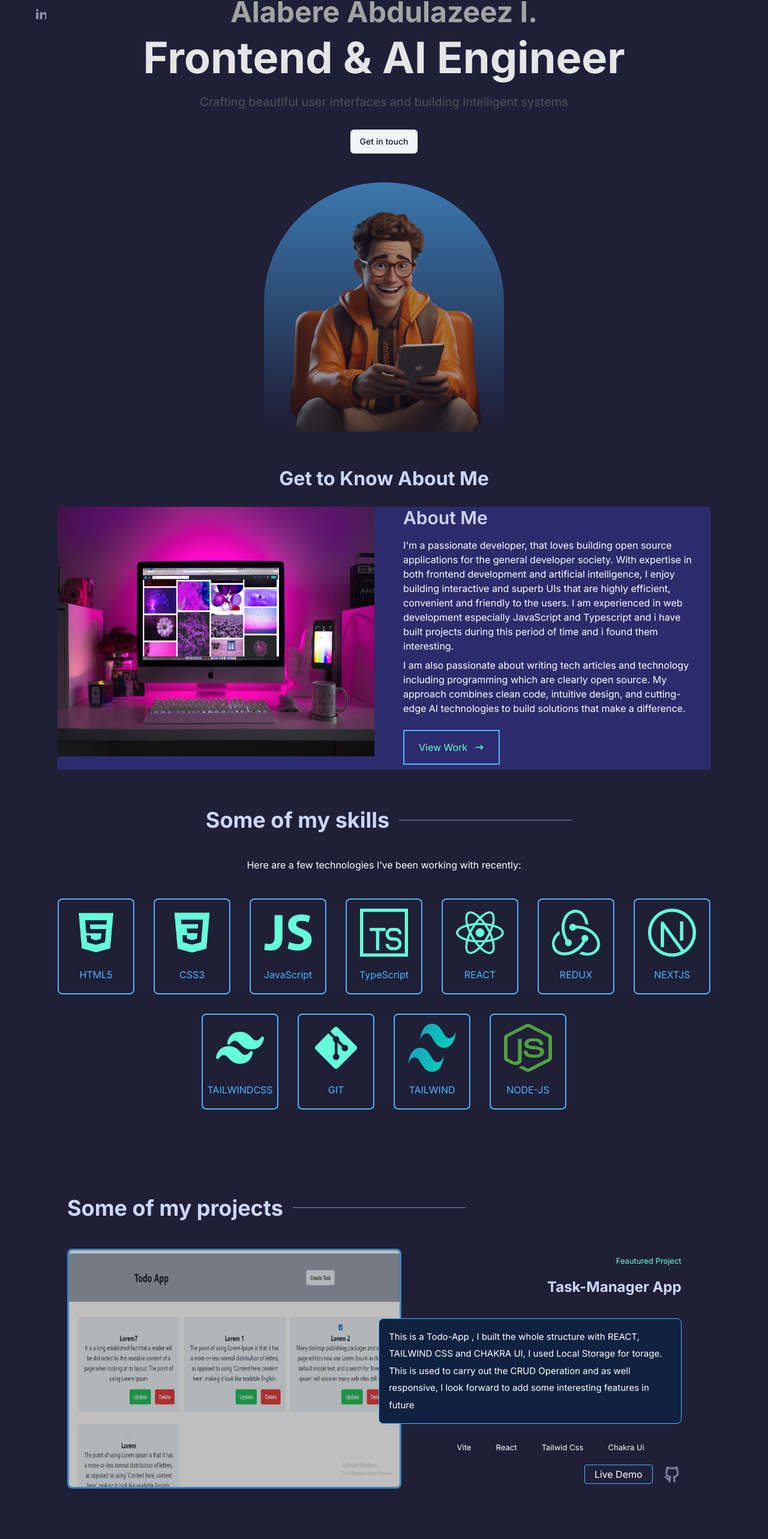
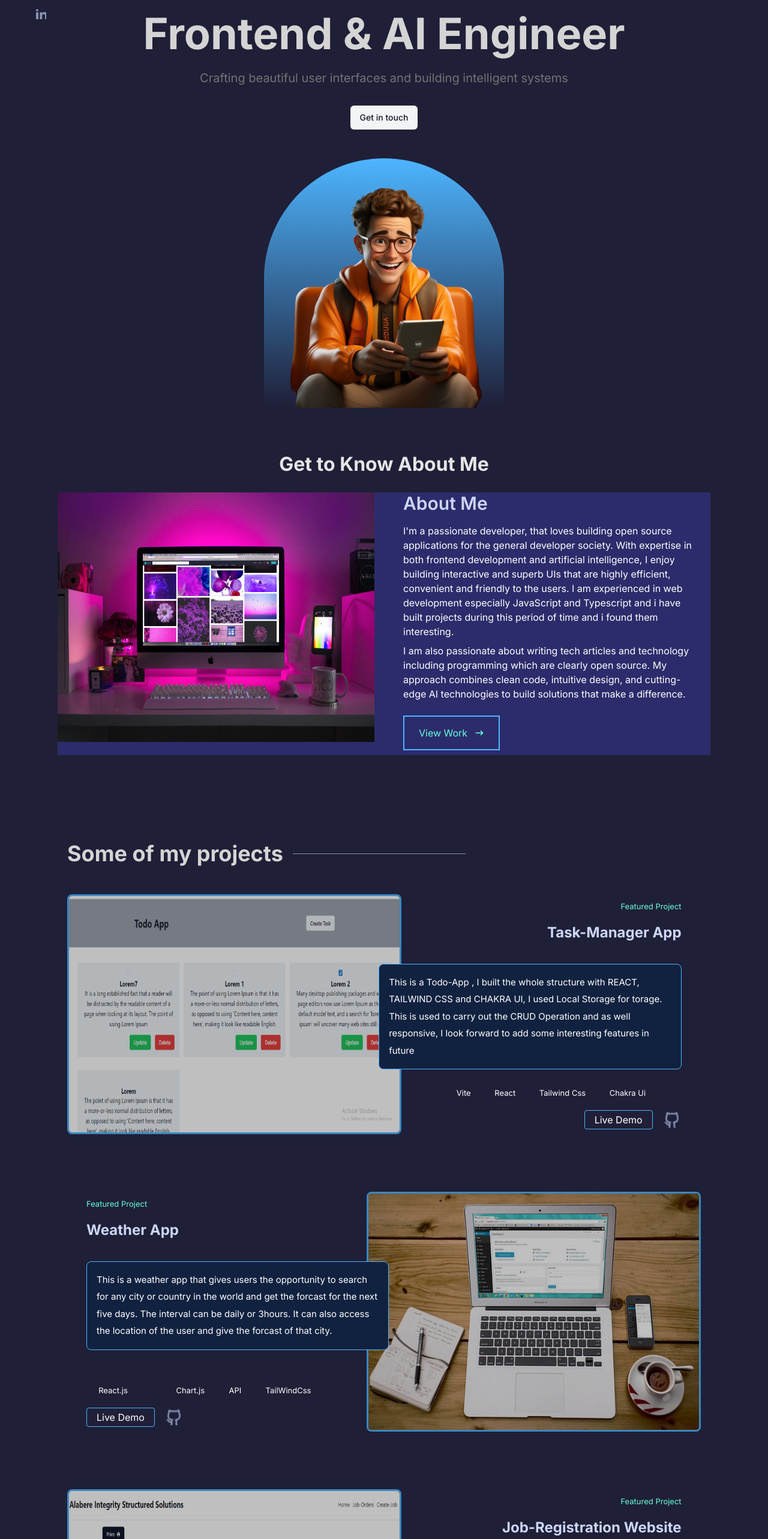
Before and after one commit to Alabere-coder/aiss-portfolio, a Next.js app: page / in a window 1280 px wide. Shown: the part 180-2746 px from the top of the page at 60% size. Built offline with nearby package versions, Linux system fonts and the light colour scheme.

Commit message:
Updating

```diff
--- a/app/page.js
+++ b/app/page.js
@@ -25,14 +25,14 @@ export default function Home() {
   return (
     <>
       <Navbar />
-      <main className="lg:container">
+      <main>
         <PopUp />
         <Header />
         <Nav />
         <AboutMe />
+        <Portfolio />
         <Skills />
         <Socios />
-        <Portfolio />
         <Contact />
       </main>
       <Footer />
--- a/app/sections/AboutMe.jsx
+++ b/app/sections/AboutMe.jsx
@@ -5,8 +5,8 @@ import { HiArrowNarrowRight } from "react-icons/hi";
 
 const AboutMe = () => {
   return (
-    <section className="mt-16 max-lg:px-4" id="about">
-      <h1 className="text-[2rem] max-lg:text-[1rem] text-center font-bold text-var_color mb-4">
+    <section className="my-16 max-lg:px-4 lg:container" id="about">
+      <h1 className="text-[2rem] max-lg:text-[1rem] text-center font-bold text-neutral-200 mb-4">
         Get to Know About Me
       </h1>
 
--- a/app/sections/Contact.jsx
+++ b/app/sections/Contact.jsx
@@ -19,29 +19,43 @@ const Contact = () => {
 
       <div className="contact__items w-full flex justify-center items-center gap-16 ">
         <div className="w-[30%] contact__item  flex flex-col gap-5">
-          <article className="bg-colorBgVariat p-5 rounded-2xl text-center border border-transparent hover:bg-transparent hover:border-colorPrimary">
-            <MdOutlineEmail className="mx-auto text-2xl" />
-            <h4>Email</h4>
+          <article className="bg-colorBgVariat p-5 rounded-2xl text-center border border-transparent">
+            <div className="flex justify-center items-center gap-2">
+              <MdOutlineEmail className="text-2xl text-red-500" />
+              <h4>Email</h4>
+            </div>
             <h5>alabere007@gmail.com</h5>
             <Link
               target="_blank"
               href="mailto:alabere007@gmail.com"
-              className="border p-2 rounded-md"
+              className=""
             >
-              Send a message
+              <Button
+                variant="secondary"
+                className="mt-4 w-full text-white hover:text-sky-600 font-bold bg-sky-600"
+              >
+                Send Message
+              </Button>
             </Link>
           </article>
 
-          <article className="bg-colorBgVariat p-5 rounded-md text-center border border-transparent hover:bg-transparent hover:border-colorPrimary">
-            <MdOutlineWhatsapp className="mx-auto text-2xl" />
-            <h4>WhatsApp</h4>
+          <article className="bg-colorBgVariat p-5 rounded-md text-center border border-transparent">
+            <div className="flex justify-center items-center gap-2">
+              <MdOutlineWhatsapp className="text-green-600 text-2xl" />
+              <h4>WhatsApp</h4>
+            </div>
             <h5>+2349044348459</h5>
             <Link
               target="_blank"
               href="https://api.whatsapp.com/send?phone=2349044348459&text=Hello%20I%20will%20like%20to%20Hire%20You"
-              className="border p-2 rounded-md"
+              className=""
             >
-              Send Message
+              <Button
+                variant="secondary"
+                className="mt-4 w-full text-white hover:text-green-600 font-bold bg-green-600"
+              >
+                Send Message
+              </Button>
             </Link>
           </article>
         </div>
@@ -65,7 +79,7 @@ const Contact = () => {
             placeholder="Your Message Please"
           />
 
-          <Button>Send Message</Button>
+          <Button variant="secondary">Send Message</Button>
         </form>
       </div>
     </div>
--- a/app/sections/Eachproject.jsx
+++ b/app/sections/Eachproject.jsx
@@ -1,6 +1,6 @@
 import React from "react";
 import Image from "next/image";
-const Eachproject = ({
+const EachProject = ({
   name,
   description,
   lang1,
@@ -47,7 +47,7 @@ const Eachproject = ({
       >
         <div className="projectTitle">
           <p className={`${text_pos} text-primary1 text-[13px] mb-2`}>
-            Feautured Project
+            Featured Project
           </p>
           <h1
             className={`text-var_color font-[700] ${text_pos} text-[1.5rem] lg:mb-0 mb-4`}
@@ -87,4 +87,4 @@ const Eachproject = ({
   );
 };
 
-export default Eachproject;
+export default EachProject;
--- a/app/sections/Portfolio.jsx
+++ b/app/sections/Portfolio.jsx
@@ -1,18 +1,21 @@
 import React from "react";
 import Headings from "../../components/Headings";
-import Eachproject from "./Eachproject";
+import EachProject from "./EachProject";
 
 const Portfolio = () => {
   return (
     <div id="portfolio" className="max-lg:px-2">
-      <div className="w-full h-auto pt-20 bg-transparent rounded-3xl" id="work">
+      <div
+        className="lg:container w-full h-auto pt-20 bg-transparent rounded-3xl"
+        id="work"
+      >
         <Headings
           text={"Some of my projects"}
           position={"start"}
           width={"w-0"}
         />
         <div className="h-auto w-full flex flex-col lg:space-y-20 space-y-4 ">
-          <Eachproject
+          <EachProject
             img={"/todo-app.png"}
             name={"Task-Manager App"}
             description={
@@ -22,7 +25,7 @@ const Portfolio = () => {
             text_pos={"text-right"}
             lang1={"Vite"}
             lang2={"React"}
-            lang3={"Tailwid Css"}
+            lang3={"Tailwind Css"}
             lang4={"Chakra Ui"}
             lang5={""}
             end={"justify-end"}
@@ -31,7 +34,7 @@ const Portfolio = () => {
             github={"https://github.com/Alabere-coder/Task-manager-app.git"}
             top={"top-[28%]"}
           />
-          <Eachproject
+          <EachProject
             img={"/portf-img2.jpg"}
             name={"Weather App"}
             description={
@@ -48,7 +51,7 @@ const Portfolio = () => {
             top={"top-[28%]"}
           />
 
-          <Eachproject
+          <EachProject
             img={"/jobcard.png"}
             name={"Job-Registration Website"}
             description={
@@ -68,7 +71,7 @@ const Portfolio = () => {
             top={"top-[28%]"}
           />
 
-          <Eachproject
+          <EachProject
             img={"/blogpost.png"}
             name={"Blog-Posts"}
             description={
@@ -85,7 +88,7 @@ const Portfolio = () => {
             top={"top-[28%]"}
           />
 
-          <Eachproject
+          <EachProject
             img={"/portf-img1.jpg"}
             name={"My portfolio"}
             description={
--- a/components/Header.jsx
+++ b/components/Header.jsx
@@ -8,7 +8,7 @@ const Header = () => {
   return (
     <div
       id="home"
-      className=" mt-24 max-sm:mt-4 max-md:mt-14 w-full bg-transparent rounded-3xl"
+      className="bg-neutralBg-100 h-fit w-full mt-14 max-sm:mt-4 max-md:mt-14 bg-transparent rounded"
     >
       <div className="max-w-full mx-auto flex flex-col items-center justify-center">
         <div className="max-w-4xl mt-8 mx-auto text-center">
@@ -20,13 +20,13 @@ const Header = () => {
             <p className="text-colorLight font-bold lg:text-center text-2xl mb-4">
               Hello, I'm
             </p>
-            <h1 className=" mt-2 text-center max-md:text-4xl text-5xl font-bold text-neutral-400">
+            <h1 className=" mt-2 text-center max-md:text-4xl text-5xl font-bold text-neutralBg-200">
               Alabere Abdulazeez I.
             </h1>
-            <h1 className="font-display text-5xl md:text-7xl font-bold mb-6 mt-4 text-neutral-200">
+            <h1 className="font-display text-5xl md:text-7xl font-bold mb-6 mt-4 text-neutral-300">
               Frontend & AI Engineer
             </h1>
-            <p className="text-neutral-600 text-lg md:text-xl max-w-2xl mx-auto mb-8">
+            <p className="text-neutral-500 text-lg md:text-xl max-w-2xl mx-auto mb-8">
               Crafting beautiful user interfaces and building intelligent
               systems
             </p>
@@ -38,7 +38,7 @@ const Header = () => {
           </motion.div>
         </div>
       </div>
-      <div className="text-center mx-auto mt-12  w-[25rem] h-[25rem] max-md:w-[20rem] rounded-t-full bg-gradient-to-b from-colorPrimary to-colorBgPrimary pt-4 opacity-60 hover:opacity-100 brightness-60 hover:brightness-100">
+      <div className="text-center mx-auto mt-12  w-[25rem] h-[26rem] max-md:w-[20rem] rounded-t-full bg-gradient-to-b from-colorPrimary to-colorBgPrimary pt-4 brightness-60 ">
         <Image src="/smile2.png" width={500} height={500} alt="bg image" />
       </div>
     </div>
--- a/components/Headings.jsx
+++ b/components/Headings.jsx
@@ -7,7 +7,7 @@ const Headings = (props) => {
     >
       <div className="flex items-baseline gap-4 w-max">
         <span className="text-primary1">{props.num}</span>
-        <p className="text-var_color lg:text-4xl text-[1.2rem] font-[700]">
+        <p className="text-neutralBg-300 lg:text-4xl text-[1.2rem] font-[700]">
           {props.text}
         </p>
       </div>
--- a/components/Popup.jsx
+++ b/components/Popup.jsx
@@ -23,14 +23,14 @@ export default function PopUp() {
         pop ? "scale-1" : "scale-0"
       }`}
     >
-      <div className="popW lg:w-[100%] w-[90%] m-auto lg:h-60 bg-primary_bg2 p-6 rounded-xl border-4 border-primary_bg2 border-dashed cursor-auto relative">
-        <h1 className="text-center lg:text-xl text-lg cursor-auto text-[#99d9ee]">{`Do you mind saying Hi?, Let's talk business.`}</h1>
+      <div className="popW lg:w-[100%] w-[90%] m-auto lg:h-60 bg-neutralBg-400 p-6 rounded-xl cursor-auto relative">
+        <h1 className="text-center lg:text-xl text-lg cursor-auto text-white">{`Do you mind saying Hi?, Let's talk business.`}</h1>
         <div>
           <div
             onClick={() => handleCancel()}
-            className="cursor-pointer bg-primary_bg2 border-[#99d9ee] border absolute -right-1 -top-12 w-10 h-10 rounded-full flex justify-center items-center"
+            className="cursor-pointer bg-neutralBg-600 absolute right-0 -top-14 w-10 h-10 rounded-full flex justify-center items-center"
           >
-            <X className="text-[#99d9ee] font-extrabold" size={28} />
+            <X className="text-neutralBg-200 font-extrabold" size={28} />
           </div>
 
           <div className="whatsapp flex mt-12 justify-center items-center">
@@ -38,9 +38,12 @@ export default function PopUp() {
               href="https://api.whatsapp.com/send?phone=2349044348459&text=Hi%20Alabere"
               target="blank"
               rel="noopener noreferrer"
-              className="block w-full h-[2.5rem] bg-primary1 rounded-md relative "
+              className="block w-full h-[2.5rem] rounded-md relative "
             >
-              <Button className="text-primary1 bg-primary_bg2 border-[1px] rounded-md border-primary1 absolute w-full h-full grid place-content-center">
+              <Button
+                variant="secondary"
+                className="bg-green-600 font-bold text-white hover:text-green-600 rounded-md absolute w-full h-full grid place-content-center"
+              >
                 WhatsApp
               </Button>
             </Link>
@@ -49,10 +52,13 @@ export default function PopUp() {
           <div className="email flex mt-4 justify-center">
             <Link
               href="mailto:alabere007@gnail.com?subject=Let%20do%20something%20together&body="
-              className="block w-full h-[2.5rem] bg-primary1 rounded-md relative "
+              className="block w-full h-[2.5rem] rounded-md relative "
               target="blank"
             >
-              <Button className="text-primary1 bg-primary_bg2 border-[1px] rounded-md border-primary1 absolute w-full h-full grid place-content-center">
+              <Button
+                variant="secondary"
+                className="bg-sky-600 font-bold text-white hover:text-sky-600 rounded-md absolute w-full h-full grid place-content-center"
+              >
                 Email Me
               </Button>
             </Link>
--- a/tailwind.config.js
+++ b/tailwind.config.js
@@ -31,13 +31,22 @@ module.exports = {
         colorBgVariat: "#2c2c6c",
         colorPrimary: "#4db5ff",
         colorLight: "#8892b0",
-        // colorPrimaryVariant: "rgba(77, 181, 255, 0.4)",
-
         border: "hsl(var(--border))",
         input: "hsl(var(--input))",
         ring: "hsl(var(--ring))",
         background: "hsl(var(--background))",
         foreground: "hsl(var(--foreground))",
+        neutralBg: {
+          100: "#f5f5f5",
+          200: "#e5e5e5",
+          300: "#d4d4d4",
+          400: "#a3a3a3",
+          500: "#737373",
+          600: "#525252",
+          700: "#404040",
+          800: "#262626",
+          900: "#171717",
+        },
         primary: {
           DEFAULT: "hsl(var(--primary))",
           foreground: "hsl(var(--primary-foreground))",
```
